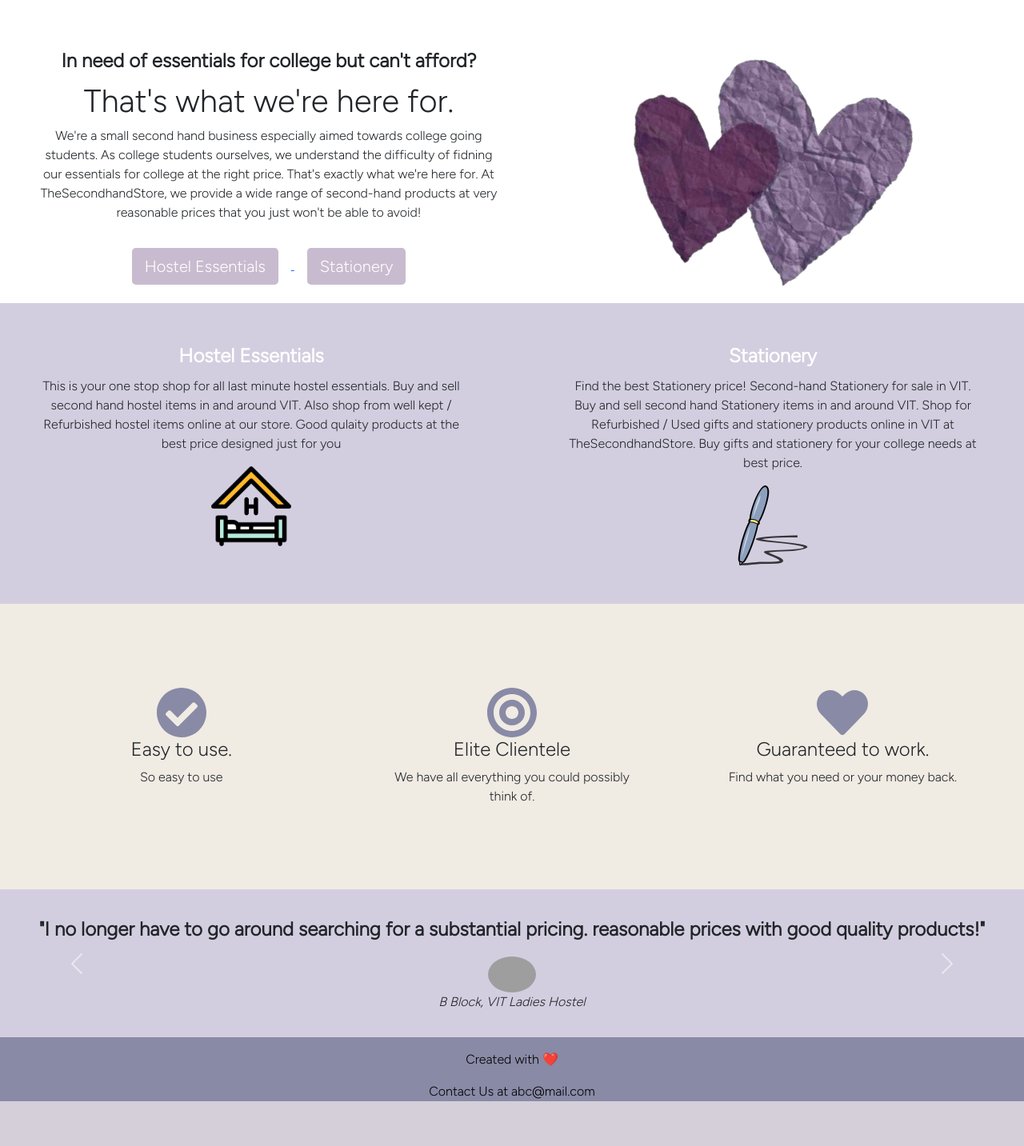
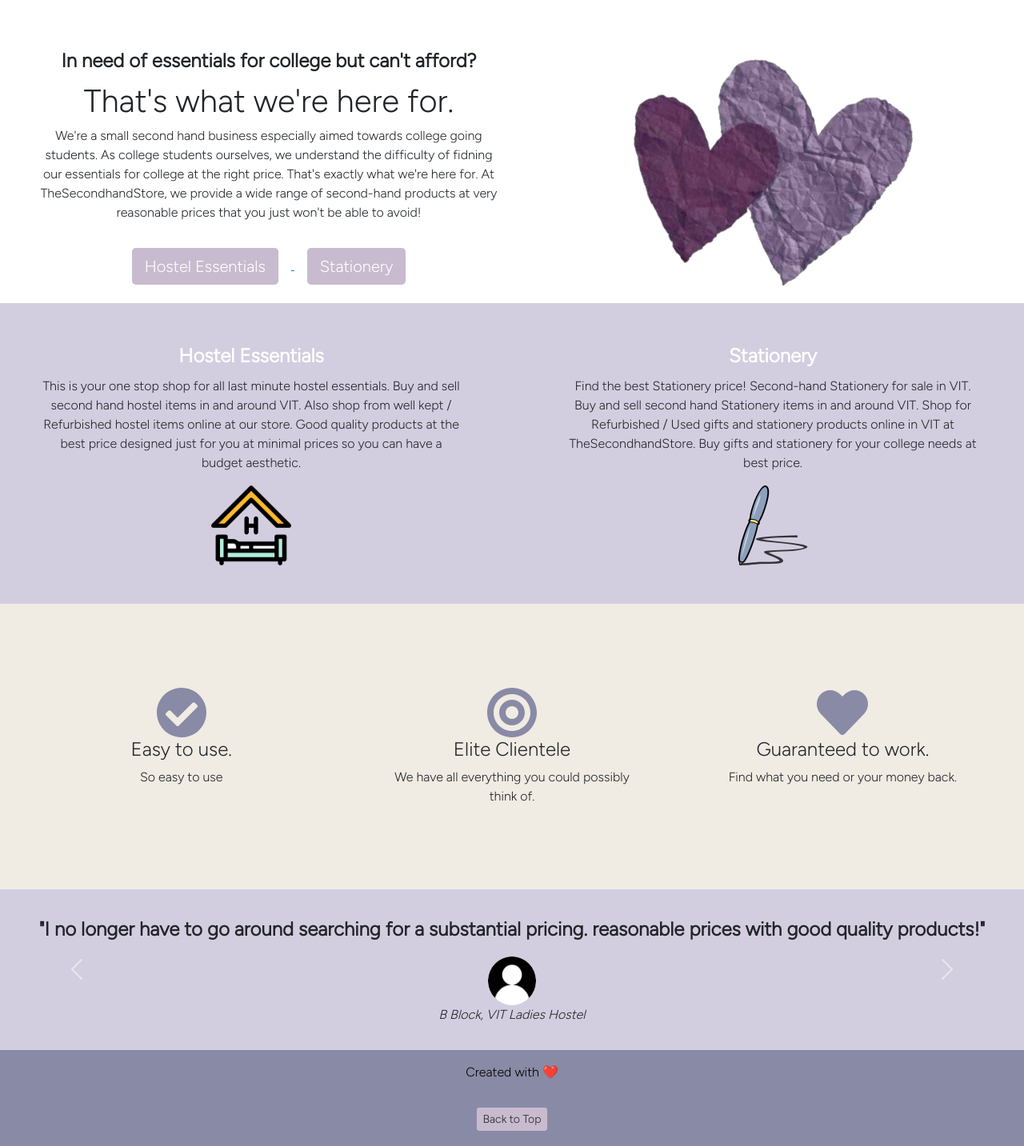
Before and after one commit to akshara31/secondhandstore, a PHP site: page / in a window 1280 px wide. Shown: the part 94-1527 px from the top of the page at 80% size. Before the commit the page ends 1471 px from the top, so only its background shows below. Run offline with PHP 8.4, Linux system fonts and the light colour scheme; some libraries are stand-ins or nearby versions; grey boxes are pictures that could not be loaded.

Commit message:
initial commit

```diff
--- a/index.css
+++ b/index.css
@@ -213,6 +213,11 @@
 .def a:hover{
   color: var(--dark-purp);
 }
+
+.tag{
+  background-color: var(--light-lilac);
+  width: 100%;
+}
 /* End of Content CSS */
 
 
@@ -278,13 +283,13 @@
 .footer{
     position:static;
     width: 100%;
-    height: 5rem;
+    height: 7.5rem;
     align-items: center;
     /* justify-content: space-between; */
     background: var(--dark-purp);
     text-align: center;
     padding-top: 1rem;
-    padding-bottom: 1rem;
+    /* padding-bottom: 0.5rem; */
 }
 
 .footer .credit{
@@ -303,6 +308,16 @@
 .contact:hover{
   color: var(--lilac);
 }
+
+#ontop{
+  background-color: var(--lilac);
+  border: 0;
+  margin: 1rem 1rem;
+}
+
+#ontop:hover {
+  color: var(--dark-purp);
+}
 /* End of Footer CSS */
 
 /*Start of Media Query CSS */
--- a/index.html
+++ b/index.html
@@ -31,9 +31,11 @@
   <!-- Font Awesome -->
   <script defer src="https://use.fontawesome.com/releases/v5.0.7/js/all.js"></script>
   <link rel="stylesheet" href="https://cdnjs.cloudflare.com/ajax/libs/font-awesome/4.7.0/css/font-awesome.min.css">
+  <script type="text/javascript" src="index.js"></script>
+
 </head>
 
-<body>
+<body onload="loadpage()">
 
   <!-- header section starts  -->
   <header class="header">
@@ -80,7 +82,7 @@
     <div class="row" id="row1">
       <div class="col-lg-6">
         <h1 class="big-heading">In need of essentials for college but can't afford?</h1>
-        <h1>That's what we're here for.</h1>
+        <h1 id="mh" onmouseover="mouseen()" onmouseleave="mousele()">That's what we're here for.</h1>
         <p class="aboutus">We're a small second hand business especially aimed towards college going students. As college students ourselves, we understand the difficulty of fidning our essentials for college at the right price.
           That's exactly what we're here for. At TheSecondhandStore, we provide a wide range of second-hand products at very reasonable prices that you just won't be able to avoid!
        </p>
@@ -107,8 +109,10 @@
             <h1 id="hostel" class="big-heading">Hostel Essentials</h1>
           </a>
           <p class="aboutus">This is your one stop shop for all last minute hostel essentials. Buy and sell second hand hostel items in and around VIT.
-            Also shop from well kept / Refurbished hostel items online at our store. Good qulaity products at the best price designed just for you</p>
-          <img src="images/host.png" alt="" height="100" width="100">
+            Also shop from well kept / Refurbished hostel items online at our store. Good quality products at the best price designed just for you
+            at minimal prices so you can have a budget aesthetic.
+          </p>
+          <img src="images/host.png" id="himg" alt="" height="100" width="100" onmouseover="fadefunc()" onmouseout="fadefunc()">
         </div>
 
         <div class="def col-lg-6">
@@ -117,7 +121,7 @@
           </a>
           <p class="aboutus">Find the best Stationery price! Second-hand Stationery for sale in VIT. Buy and sell second hand Stationery items in and around VIT.
             Shop for Refurbished / Used gifts and stationery products online in VIT at TheSecondhandStore. Buy gifts and stationery for your college needs at best price.</p>
-          <img src="images/stat.png" alt="" height="100" width="100">
+          <img src="images/stat.png" id="himg" alt="" height="100" width="100" onmouseover="fadefunc()" onmouseout="fadefunc()">
         </div>
       </div>
     </div>
@@ -126,7 +130,6 @@
 
     <!-- Features -->
     <section class="white-section" id="features">
-
       <div class="container-fluid">
         <div class="row" id="row2">
           <div class="feature-box col-lg-4">
@@ -159,7 +162,7 @@
           <div class="carousel-item active container-fluid">
             <p class="testimonial-text">"I no longer have to go around searching for a substantial pricing. reasonable prices with good quality products!"</p>
             <center>
-              <img class="testimonial-image" src="images/1.png">
+              <img class="testimonial-image" src="images/user.png">
             </center>
             <center>
               <em>B Block, VIT Ladies Hostel</em>
@@ -168,7 +171,7 @@
           <div class="carousel-item container-fluid">
             <p class="testimonial-text">"I love this site! I've found a solution to all my needs!"</p>
             <center>
-              <img class="testimonial-image" src="images/1.png">
+              <img class="testimonial-image" src="images/user.png">
             </center>
             <center>
               <em>L Block, VIT Mens Hostel</em>
@@ -199,11 +202,9 @@
   <div class="footer">
     <div class="contact">
       <p class="credit">Created with ❤️</p>
-      <a href="#" class="contact">Contact Us at abc@mail.com</a>
+      <button type="button" id="ontop" class="btn btn-sm" onclick="toTop()">Back to Top</button>
     </div>
-
   </div>
   <!-- End of Footer section ends -->
-
 </body>
 </html>
--- /dev/null
+++ b/index.js
@@ -0,0 +1,64 @@
+//small alert box, for welcome message
+// function loadpage() {
+//   var name = prompt("Please Enter your Name", "");
+//   var t = new Date();
+//   var h = t.getHours();
+//   var m = t.getMinutes();
+//   alert("Hello " + name + ", Welcome to this site! Time right now is " + h + " : " + m);
+// }
+
+//mouse over event
+function mouseen() {
+  $("#mh").css({
+    "color": "rgb(137, 138, 166)",
+    "font-weight": "bold"
+  });
+}
+function mousele() {
+  $("#mh").css({
+    "color": "rgb(201, 187, 207)",
+    "font-weight": "bold"
+  });
+}
+
+//hover function for html elements
+
+// $("#himg").hover(function hov(){
+//   $("#himg").fadeIn();
+// })
+// $("#himg").onmouseover = function(){
+//    $("#himg").fadeIn(2000);
+// })
+
+function fadefunc() {
+	$("#himg").fadeIn('slow', 0.4);
+}
+
+//scrolling and making parts of the website appear and dissapear
+$(document).on("scroll", function() {
+  var pageTop = $(document).scrollTop();
+  var pageBottom = pageTop + $(window).height();
+  var tags = $(".tag");
+
+  for (var i = 0; i < tags.length; i++) {
+    var tag = tags[i];
+    if ($(tag).position().top < pageBottom) {
+      $(tag).addClass("visible");
+    } else {
+      $(tag).removeClass("visible");
+    }
+  }
+});
+
+//console logging when user reaches end of page
+window.onscroll = () => {
+  if ((window.innerHeight + window.pageYOffset) >= document.body.offsetHeight) {
+    console.log("You have reached the end of this page!");
+  }
+}
+
+//moving to top of this site
+const toTop = () => window.scrollTo({
+  top: 0,
+  behavior: 'smooth'
+});
```
Also changed, not shown: images/user.png (added).
